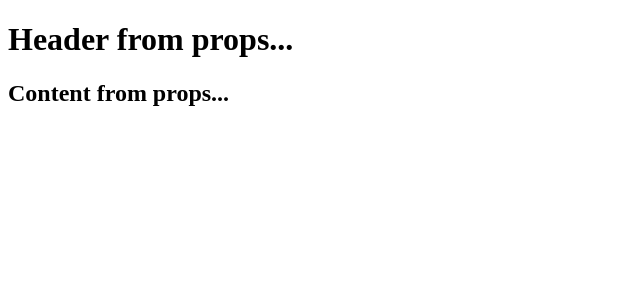
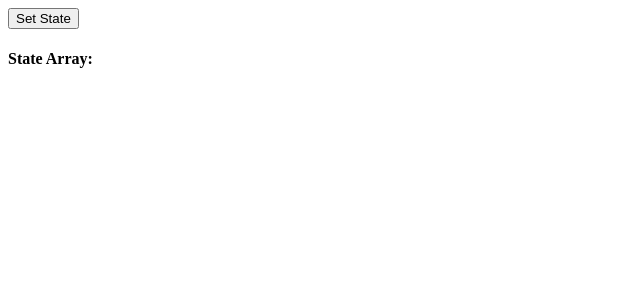
Before and after one commit to leidanium/React-Learning, a React app: page / in a window 1280 px wide. Shown: the top 300 px of the page, without its empty margins (0-640 px from the left). Built offline with nearby package versions, Linux system fonts and the light colour scheme.

Commit message:
Cahnge data with button

```diff
--- a/App.jsx
+++ b/App.jsx
@@ -1,11 +1,29 @@
 import React from 'react';
 
+
 class App extends React.Component {
+    constructor() {
+        super();
+
+        this.state = {
+            data: []
+        }
+
+        this.setStateHandler = this.setStateHandler.bind(this);
+    }
+
+    setStateHandler() {
+        var item = "setState..."
+        var myArray = this.state.data;
+        myArray.push(item)
+        this.setState({data: myArray})
+    }
+
     render() {
         return (
             <div>
-                <h1>{this.props.headerProp}</h1>
-                <h2>{this.props.contentProp}</h2>
+                <button onClick = {this.setStateHandler}>Set State</button>
+                <h4>State Array: {this.state.data}</h4>
             </div>
         );
     }
--- a/main.js
+++ b/main.js
@@ -2,4 +2,4 @@
 import ReactDOM from 'react-dom';
 import App from './App.jsx';
 
-ReactDOM.render(<App headerProp="Header from props..." contentProp = "Content from props..." />, document.getElementById('app'));
+ReactDOM.render(<App />, document.getElementById('app'));
```
